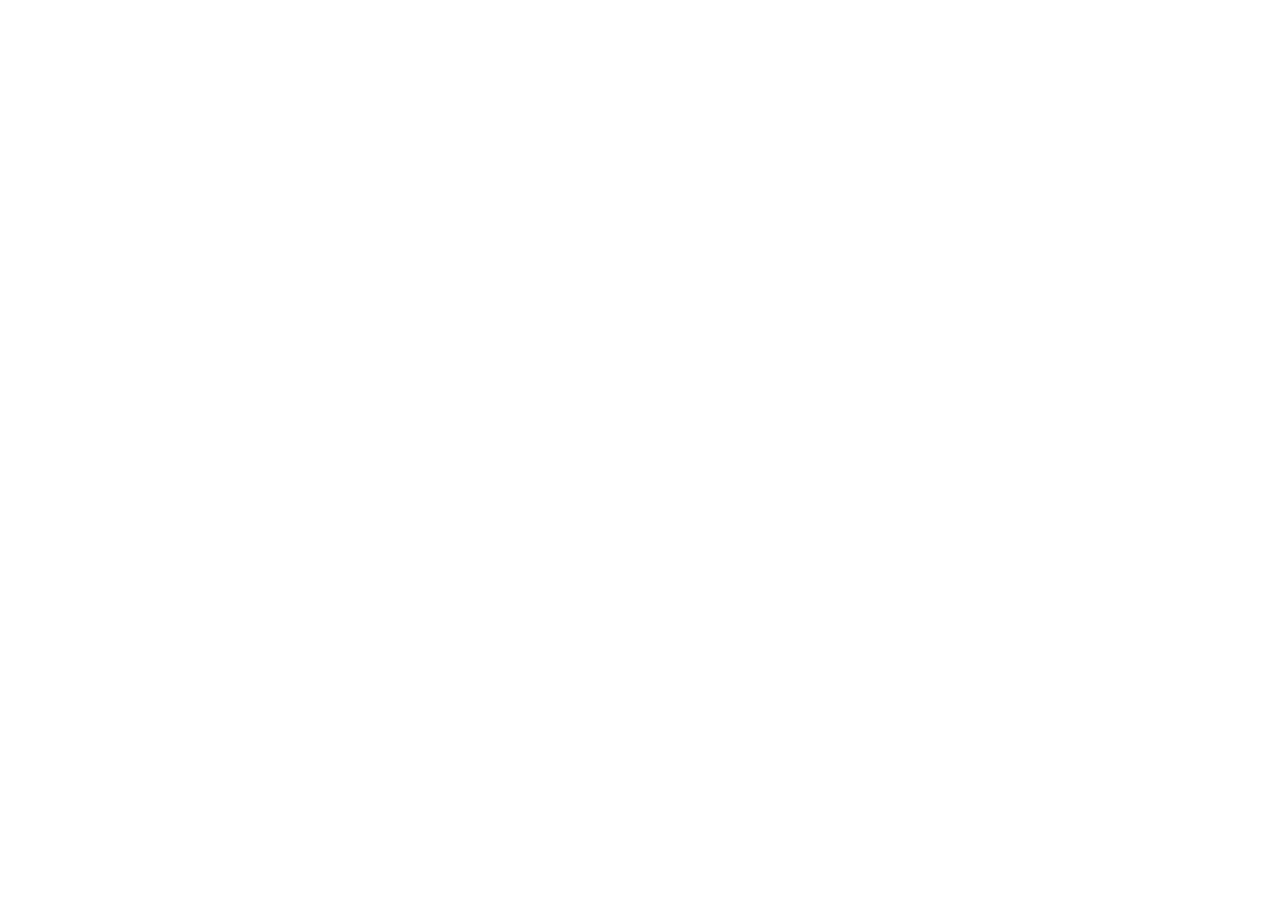
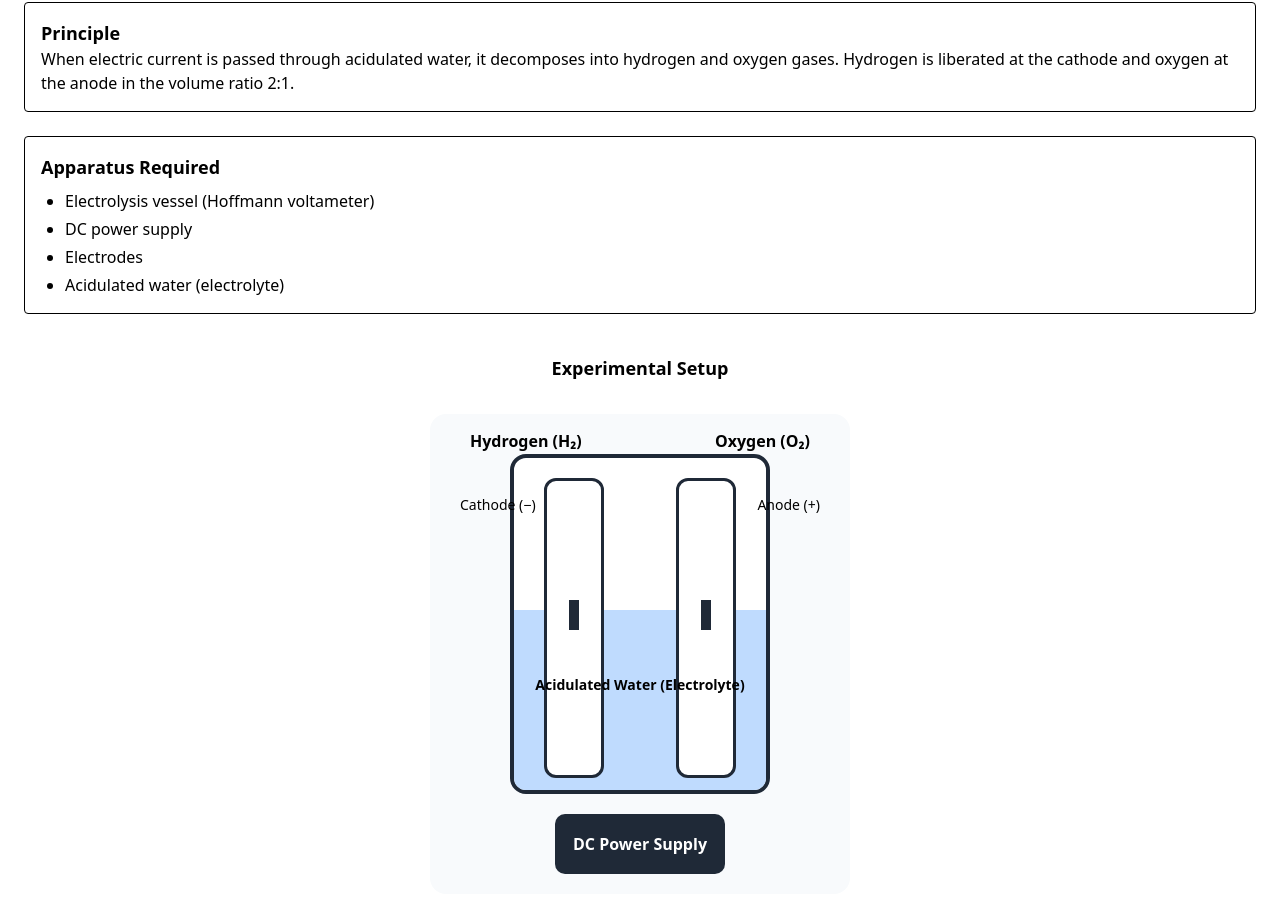
Before and after one commit to Praful-B/home-lab, a React (Vite) app in the folder home-lab/: page /chemistryHome/electrolysis in a window 1280 px wide. Before the commit this address had no page. Shown: the part 188-1112 px from the top of the page. Before the commit the page ends 800 px from the top, so only its background shows below. Built offline with nearby package versions, Linux system fonts and the light colour scheme.

Commit message:
electrolysis (finished) no style

```diff
--- a/home-lab/src/App.tsx
+++ b/home-lab/src/App.tsx
@@ -26,7 +26,7 @@
         <Route path="/chemistryHome/distillation" element={<DistillationExperiment/>}/>
       <Route path="/physicsHome/projectile-motion" element={<ProjectileMotion />} />
       <Route path="/physicsHome/mirrors-lenses" element={<MirrorsAndLenses />} />
-        <Route path="/chemistry/electrolysis" element={<ElectrolysisExperiment />}/>
+        <Route path="/chemistryHome/electrolysis" element={<ElectrolysisExperiment />}/>
 
     </Routes>
   );
--- a/home-lab/src/features/chemistry/pages/ElectrolysisExperiment.tsx
+++ b/home-lab/src/features/chemistry/pages/ElectrolysisExperiment.tsx
@@ -1,121 +1,235 @@
-export default function HardnessExperiment() {
+import { useState } from "react";
+
+export default function ElectrolysisExperiment() {
+    const [started, setStarted] = useState(false);
+
     return (
-        <div className="p-6 space-y-8">
-            {/* TITLE */}
+        <div className="p-6 space-y-6">
             <h1 className="text-2xl font-bold">
-                Estimation of Hardness of Water (EDTA Method)
+                Experiment: Electrolysis of Water
             </h1>
 
             {/* AIM */}
             <section className="bg-white p-4 border rounded">
                 <h2 className="font-semibold text-lg">Aim</h2>
                 <p>
-                    To determine the total hardness of a given water sample using
-                    EDTA titration.
+                    To study the electrolysis of water and observe the ratio of
+                    hydrogen and oxygen gases produced.
                 </p>
             </section>
 
+            {/* PRINCIPLE */}
+            <section className="bg-white p-4 border rounded">
+                <h2 className="font-semibold text-lg">Principle</h2>
+                <p>
+                    When electric current is passed through acidulated water,
+                    it decomposes into hydrogen and oxygen gases. Hydrogen is
+                    liberated at the cathode and oxygen at the anode in the
+                    volume ratio 2:1.
+                </p>
+            </section>
+
+            {/* APPARATUS */}
+            <section className="bg-white p-4 border rounded">
+                <h2 className="font-semibold text-lg">Apparatus Required</h2>
+                <ul className="list-disc ml-6 mt-2 space-y-1">
+                    <li>Electrolysis vessel (Hoffmann voltameter)</li>
+                    <li>DC power supply</li>
+                    <li>Electrodes</li>
+                    <li>Acidulated water (electrolyte)</li>
+                </ul>
+            </section>
+
             {/* EXPERIMENTAL SETUP */}
-            <section>
-                <h2 className="text-lg font-semibold mb-6 text-center">
+            <section className="bg-white p-4 rounded">
+                <h2 className="font-semibold text-lg text-center mb-8">
                     Experimental Setup
                 </h2>
 
-                {/* MAIN CARD – THIS IS WHERE SHADOW IS APPLIED */}
-                <div
-                    style={{
-                        margin: "0 auto",
-                        maxWidth: "1100px",
-                        borderRadius: "26px",
-                        background: "linear-gradient(180deg, #ffffff, #f1f5f9)",
-                        padding: "48px",
-                        boxShadow: `
-              0 0 0 4px #cbd5e1,
-              0 22px 50px rgba(0, 0, 0, 0.18)
-            `,
-                    }}
-                >
-                    {/* APPARATUS */}
-                    <div className="relative flex justify-around items-end h-[320px]">
-                        {/* BEAKER */}
-                        <div className="text-center">
-                            <svg width="90" height="160">
-                                <rect
-                                    x="10"
-                                    y="10"
-                                    width="70"
-                                    height="130"
-                                    rx="12"
-                                    fill="white"
-                                    stroke="#1f2937"
-                                    strokeWidth="4"
+                <div className="flex justify-center">
+                    <div
+                        style={{
+                            position: "relative",
+                            width: "420px",
+                            height: "480px",
+                            background: "#f8fafc",
+                            borderRadius: "16px",
+                        }}
+                    >
+                        {/* MAIN VESSEL */}
+                        <div
+                            style={{
+                                position: "absolute",
+                                left: "50%",
+                                top: "40px",
+                                transform: "translateX(-50%)",
+                                width: "260px",
+                                height: "340px",
+                                border: "4px solid #1f2937",
+                                borderRadius: "16px",
+                                overflow: "hidden",
+                                background: "white",
+                            }}
+                        >
+                            {/* ELECTROLYTE */}
+                            <div
+                                style={{
+                                    position: "absolute",
+                                    bottom: 0,
+                                    width: "100%",
+                                    height: "180px",
+                                    background: "#bfdbfe",
+                                }}
+                            />
+
+                            {/* LEFT GAS TUBE – HYDROGEN */}
+                            <div
+                                style={{
+                                    position: "absolute",
+                                    left: "30px",
+                                    top: "20px",
+                                    width: "60px",
+                                    height: "300px",
+                                    border: "3px solid #1f2937",
+                                    borderRadius: "12px",
+                                    overflow: "hidden",
+                                    background: "white",
+                                }}
+                            >
+                                <div
+                                    style={{
+                                        position: "absolute",
+                                        bottom: 0,
+                                        width: "100%",
+                                        height: started ? "200px" : "0px",
+                                        background: "#fde68a",
+                                        transition: "height 4s linear",
+                                    }}
                                 />
-                                <rect
-                                    x="14"
-                                    y="60"
-                                    width="62"
-                                    height="80"
-                                    rx="8"
-                                    fill="#bfdbfe"
+                            </div>
+
+                            {/* RIGHT GAS TUBE – OXYGEN */}
+                            <div
+                                style={{
+                                    position: "absolute",
+                                    right: "30px",
+                                    top: "20px",
+                                    width: "60px",
+                                    height: "300px",
+                                    border: "3px solid #1f2937",
+                                    borderRadius: "12px",
+                                    overflow: "hidden",
+                                    background: "white",
+                                }}
+                            >
+                                <div
+                                    style={{
+                                        position: "absolute",
+                                        bottom: 0,
+                                        width: "100%",
+                                        height: started ? "100px" : "0px",
+                                        background: "#a5f3fc",
+                                        transition: "height 4s linear",
+                                    }}
                                 />
-                            </svg>
-                            <div className="mt-3 font-semibold">
-                                Beaker (Water Sample)
                             </div>
+
+                            {/* ELECTRODES */}
+                            <div
+                                style={{
+                                    position: "absolute",
+                                    left: "55px",
+                                    bottom: "160px",
+                                    width: "10px",
+                                    height: "30px",
+                                    background: "#1f2937",
+                                }}
+                            />
+                            <div
+                                style={{
+                                    position: "absolute",
+                                    right: "55px",
+                                    bottom: "160px",
+                                    width: "10px",
+                                    height: "30px",
+                                    background: "#1f2937",
+                                }}
+                            />
                         </div>
 
-                        {/* PIPETTE */}
-                        <div className="text-center">
-                            <svg width="180" height="60">
-                                <circle
-                                    cx="40"
-                                    cy="30"
-                                    r="20"
-                                    fill="#9ca3af"
-                                    stroke="#1f2937"
-                                    strokeWidth="4"
-                                />
-                                <rect
-                                    x="60"
-                                    y="26"
-                                    width="100"
-                                    height="8"
-                                    rx="4"
-                                    fill="#e5f0ff"
-                                    stroke="#1f2937"
-                                    strokeWidth="3"
-                                />
-                            </svg>
-                            <div className="mt-3 font-semibold">
-                                Pipette (KOH)
-                            </div>
+                        {/* LABELS */}
+                        <div style={{ position: "absolute", top: "15px", left: "40px", fontWeight: 600 }}>
+                            Hydrogen (H₂)
                         </div>
 
-                        {/* CONICAL FLASK */}
-                        <div className="text-center">
-                            <svg width="100" height="160">
-                                <rect
-                                    x="42"
-                                    y="0"
-                                    width="16"
-                                    height="30"
-                                    rx="6"
-                                    fill="white"
-                                    stroke="#1f2937"
-                                    strokeWidth="4"
-                                />
-                                <polygon
-                                    points="20,30 80,30 60,150 40,150"
-                                    fill="white"
-                                    stroke="#1f2937"
-                                    strokeWidth="4"
-                                />
-                            </svg>
-                            <div className="mt-3 font-semibold">
-                                Conical Flask
-                            </div>
+                        <div style={{ position: "absolute", top: "15px", right: "40px", fontWeight: 600 }}>
+                            Oxygen (O₂)
+                        </div>
+
+                        <div style={{ position: "absolute", top: "80px", left: "30px", fontSize: "14px" }}>
+                            Cathode (−)
+                        </div>
+
+                        <div style={{ position: "absolute", top: "80px", right: "30px", fontSize: "14px" }}>
+                            Anode (+)
+                        </div>
+
+                        <div
+                            style={{
+                                position: "absolute",
+                                top: "260px",
+                                left: "50%",
+                                transform: "translateX(-50%)",
+                                fontSize: "14px",
+                                fontWeight: 600,
+                            }}
+                        >
+                            Acidulated Water (Electrolyte)
+                        </div>
+
+                        {/* POWER SUPPLY */}
+                        <div
+                            style={{
+                                position: "absolute",
+                                bottom: "20px",
+                                left: "50%",
+                                transform: "translateX(-50%)",
+                                width: "170px",
+                                height: "60px",
+                                background: "#1f2937",
+                                borderRadius: "10px",
+                                color: "white",
+                                display: "flex",
+                                alignItems: "center",
+                                justifyContent: "center",
+                                fontWeight: 600,
+                            }}
+                        >
+                            DC Power Supply
                         </div>
                     </div>
+                </div>
+
+                {/* CONTROLS */}
+                <div className="flex justify-start gap-4 mt-8">
+                    <button
+                        disabled={started}
+                        onClick={() => setStarted(true)}
+                        className={`px-6 py-2 rounded-xl shadow transition ${
+                            started
+                                ? "bg-gray-400 text-white cursor-not-allowed"
+                                : "bg-blue-600 text-white hover:scale-105"
+                        }`}
+                    >
+                        Start Electrolysis
+                    </button>
+
+                    <button
+                        onClick={() => setStarted(false)}
+                        className="px-6 py-2 bg-gray-600 text-white rounded-xl shadow hover:scale-105 transition"
+                    >
+                        Reset
+                    </button>
                 </div>
             </section>
 
@@ -123,10 +237,13 @@
             <section className="bg-white p-4 border rounded">
                 <h2 className="font-semibold text-lg">Procedure</h2>
                 <ol className="list-decimal ml-6 mt-2 space-y-1">
-                    <li>Take a measured volume of water sample in a conical flask.</li>
-                    <li>Add buffer solution and indicator.</li>
-                    <li>Titrate with EDTA solution.</li>
-                    <li>Note the color change at the end point.</li>
+                    <li>Fill the electrolysis vessel with acidulated water.</li>
+                    <li>Insert the electrodes into the water.</li>
+                    <li>Connect the electrodes to the DC power supply.</li>
+                    <li>Switch on the power supply to start electrolysis.</li>
+                    <li>Observe gas bubbles forming at both electrodes.</li>
+                    <li>Collect hydrogen at the cathode and oxygen at the anode.</li>
+                    <li>Note that the volume of hydrogen is twice that of oxygen.</li>
                 </ol>
             </section>
 
@@ -134,8 +251,9 @@
             <section className="bg-green-50 p-4 border rounded max-w-xl">
                 <h2 className="font-semibold text-lg">Result</h2>
                 <p>
-                    The hardness of the given water sample was determined using
-                    EDTA titration.
+                    Hydrogen gas was collected at the cathode and oxygen gas at the
+                    anode in the volume ratio 2:1, confirming the chemical
+                    composition of water.
                 </p>
             </section>
         </div>
```
